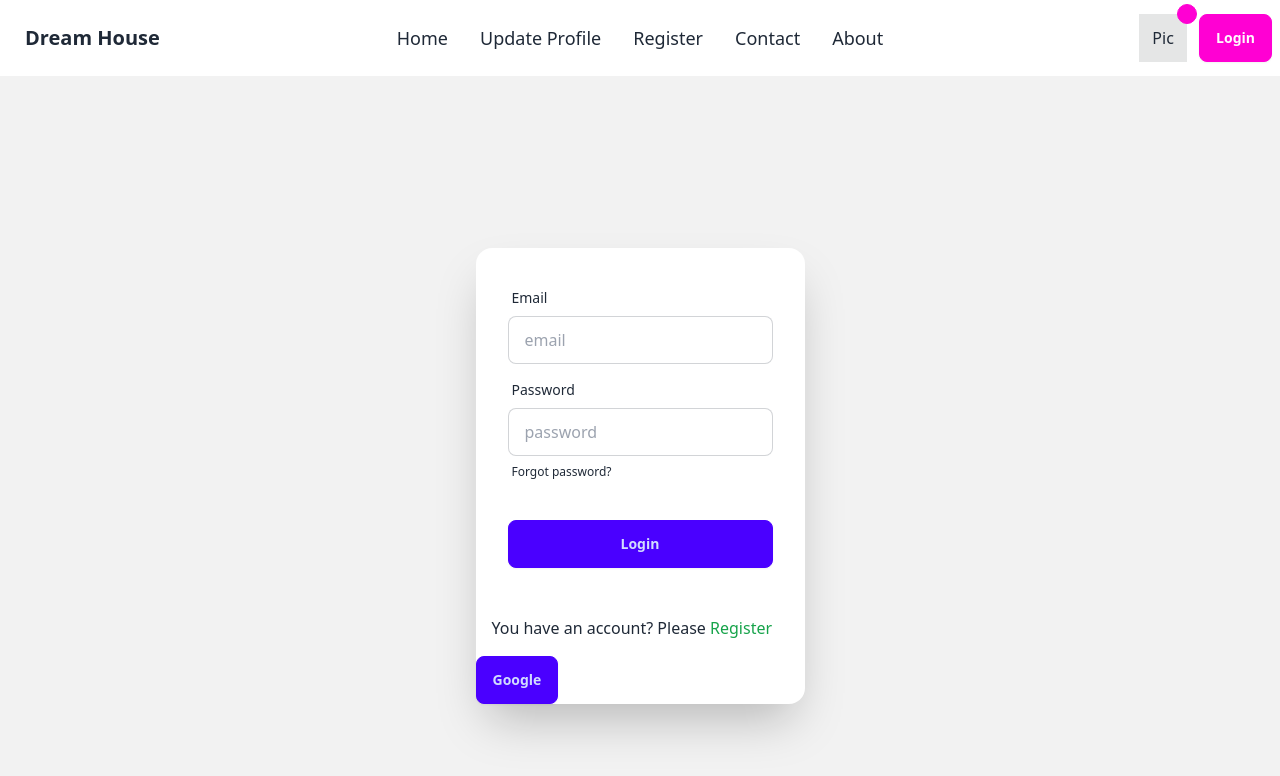
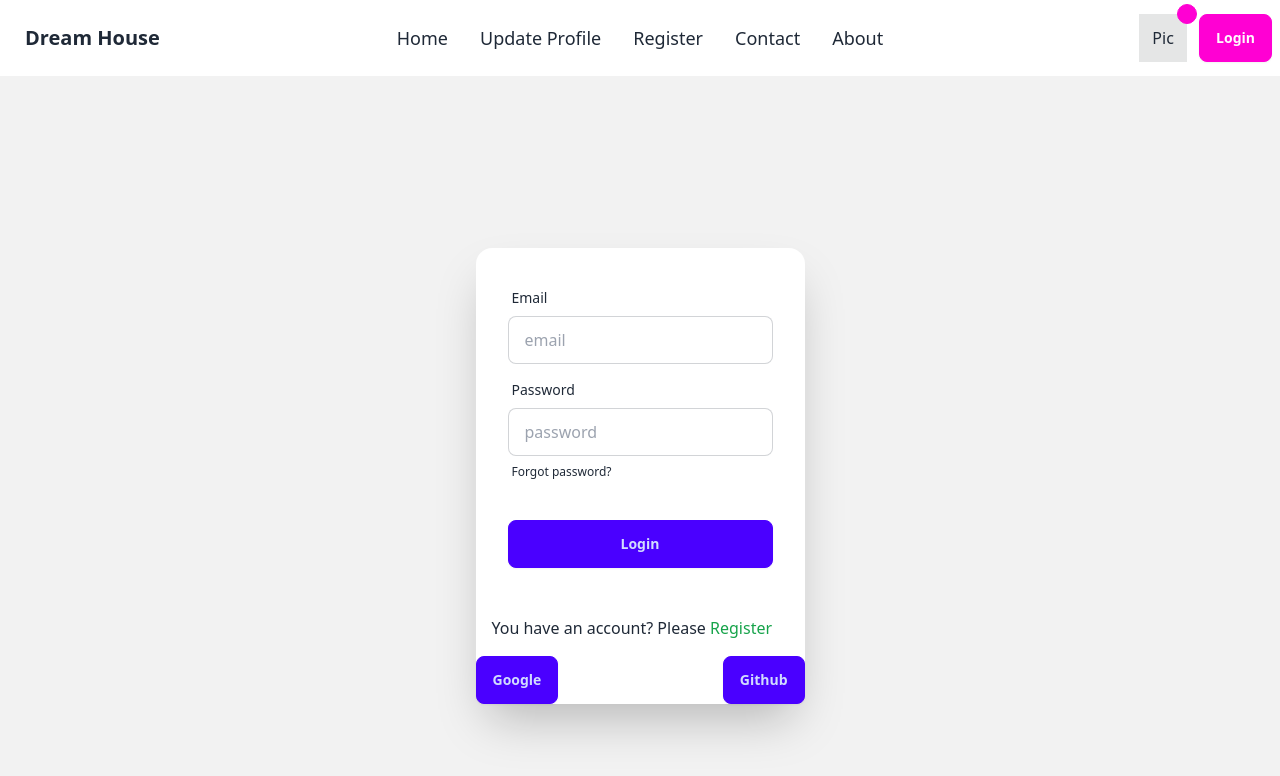
Before and after one commit to hasanalam24/Real-Estate-A9, a React (Vite) app: page /login in a window 1280 px wide. Shown: the top 776 px of the page. Built offline with nearby package versions, Linux system fonts and the light colour scheme; no server answers.

Commit message:
github provider add

```diff
--- a/src/AuthProvider/AuthProvider.jsx
+++ b/src/AuthProvider/AuthProvider.jsx
@@ -1,10 +1,11 @@
-import { createUserWithEmailAndPassword, onAuthStateChanged, signInWithEmailAndPassword, GoogleAuthProvider, signInWithPopup } from "firebase/auth";
+import { createUserWithEmailAndPassword, onAuthStateChanged, signInWithEmailAndPassword, GoogleAuthProvider, signInWithPopup, GithubAuthProvider } from "firebase/auth";
 import { createContext, useEffect, useState } from "react";
 import auth from "../firebase/firebase.config";
-// import { GoogleAuthProvider } from "firebase/auth/cordova";
 
 export const AuthContext = createContext(null)
+
 const googleProvider = new GoogleAuthProvider();
+const githubProvider = new GithubAuthProvider()
 
 const AuthProvider = ({ children }) => {
 
@@ -26,6 +27,12 @@ const AuthProvider = ({ children }) => {
         return signInWithPopup(auth, googleProvider)
     }
 
+    //github login
+    const githubLogin = () => {
+        return signInWithPopup(auth, githubProvider)
+    }
+
+
     useEffect(() => {
         onAuthStateChanged(auth, (user) => {
             if (user) {
@@ -39,6 +46,7 @@ const AuthProvider = ({ children }) => {
         createAccount,
         signInUser,
         googleLogin,
+        githubLogin
     }
     return (
         <AuthContext.Provider value={values}>
--- a/src/Pages/Home/Login.jsx
+++ b/src/Pages/Home/Login.jsx
@@ -6,7 +6,7 @@ import { AuthContext } from "../../AuthProvider/AuthProvider";
 
 const Login = () => {
 
-    const { signInUser, googleLogin } = useContext(AuthContext)
+    const { signInUser, googleLogin, githubLogin } = useContext(AuthContext)
 
     const {
         register,
@@ -64,8 +64,13 @@ const Login = () => {
                             <Link to='/register' className="text-green-600"> Register</Link>
                         </p>
                     </div>
-                    <div>
-                        <button onClick={() => googleLogin()} className="btn btn-primary">Google</button>
+                    <div className="flex justify-between items-center">
+                        <div>
+                            <button onClick={() => googleLogin()} className="btn btn-primary">Google</button>
+                        </div>
+                        <div>
+                            <button onClick={() => githubLogin()} className="btn btn-primary">Github</button>
+                        </div>
                     </div>
                 </div>
 
```
